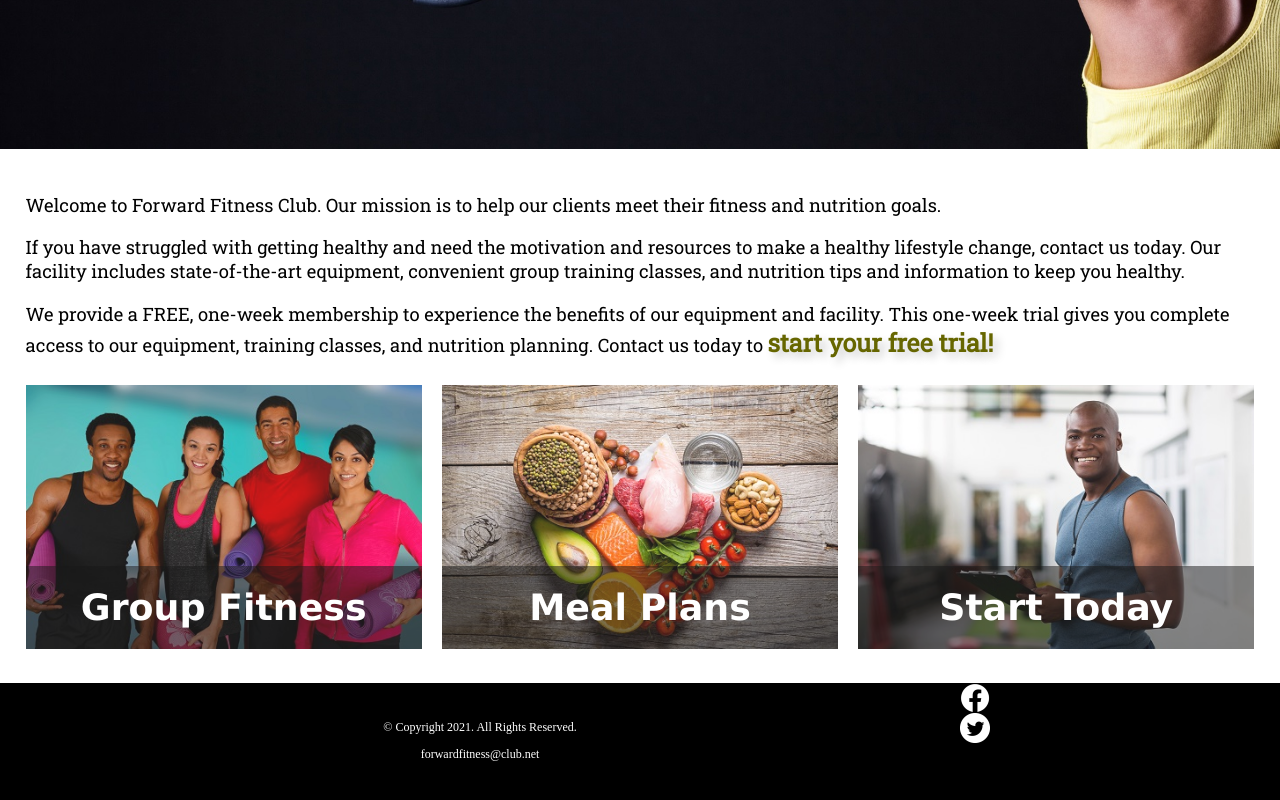
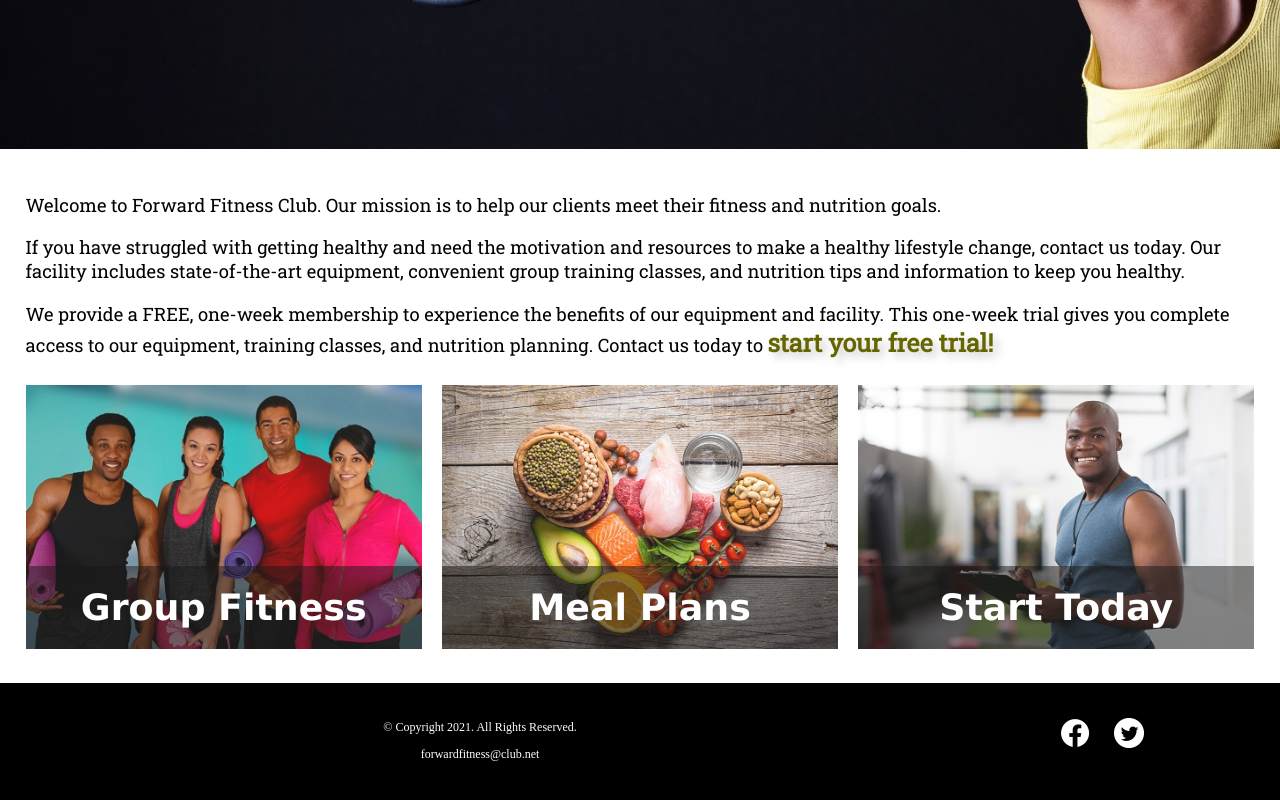
Before and after one commit to 334Fa22/ch11notes-grahowe, a plain HTML site: page index.html in a window 1280 px wide. Shown: the part 606-1406 px from the top of the page. Drawn offline with Linux system fonts and the light colour scheme; a web font is replaced by a local one.

Commit message:
Styled social class

```diff
--- a/css/styles.css
+++ b/css/styles.css
@@ -224,6 +224,17 @@ footer .copyright{
 footer p a {
   color: #fff;
   text-decoration: none;
+}
+
+.social {
+  float: right;
+  width: 20%;
+  padding: 2%;
+}
+
+.social img {
+  display: inline-block;
+  padding: 5%;
 }
 
 /* Media Query for Tablet Viewport */
```
